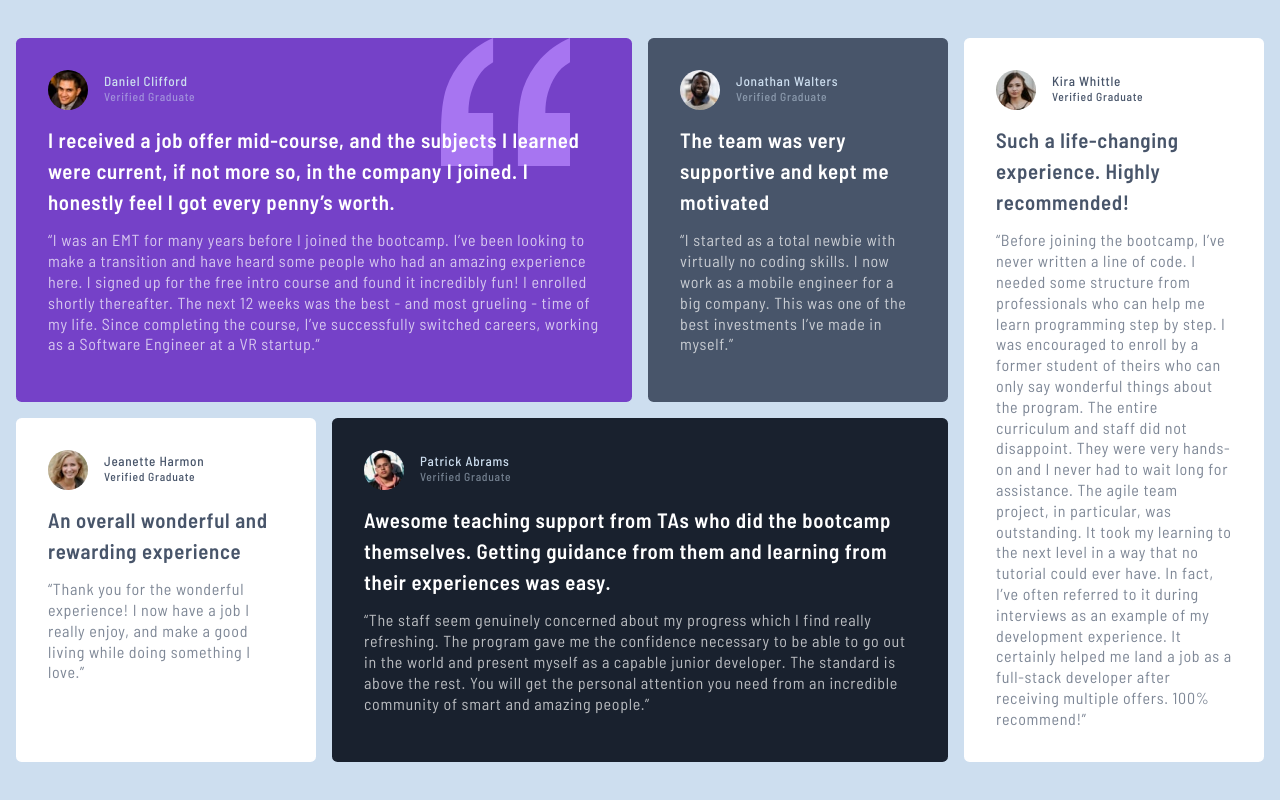
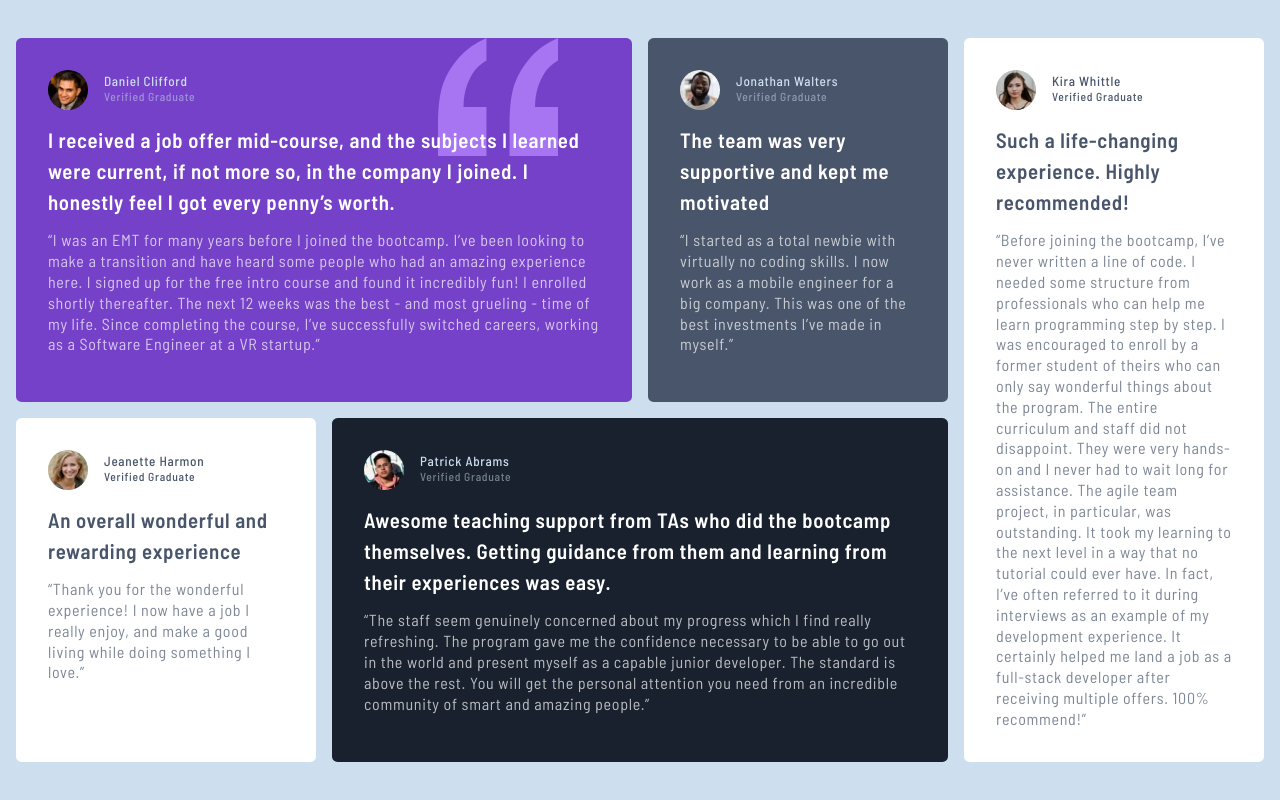
Before and after one commit to arjunmalpani/Testimonials-Grid, a plain HTML site: page index.html in a window 1280 px wide. Drawn offline with Linux system fonts and the light colour scheme.

Commit message:
quote background change

```diff
--- a/index.html
+++ b/index.html
@@ -10,8 +10,7 @@
 <body>
   <main class="testimonial-grid">
     <!-- testimonial 1 -->
-    <section class="testimonial quote grid-col-span-2">
-      <img src="./images/bg-pattern-quotation.svg" id="quote-img" draggable="false" alt="quote">
+    <section class="testimonial grid-col-span-2">
       <div class="person">
         <img src="./images/image-daniel.jpg" alt="">
         <div class="name-verified">
--- a/style.css
+++ b/style.css
@@ -138,22 +138,10 @@ body {
 
 /* Special */
 .testimonial:nth-child(1){
-  background: var(--card-clr-violet);
-}
-.quote{
-  position: relative;
-  #quote-img{
-    position: absolute;
-    border: none;
-    height: 35%;
-    right: 10%;
-    top: 0px;
-    z-index: 0;
-  }
-  .review-bold{
-    position: relative;
-    z-index: 1;
-  }
+  background: url(./images/bg-pattern-quotation.svg),var(--card-clr-violet);
+  background-repeat: no-repeat;
+  background-position: 85% 0%  ;
+  background-size: 120px;
 }
 .testimonial:nth-child(2){
   background: var(--card-clr-greyblue);
```
Also changed, not shown: index1.html (deleted, +0 -35 lines).
